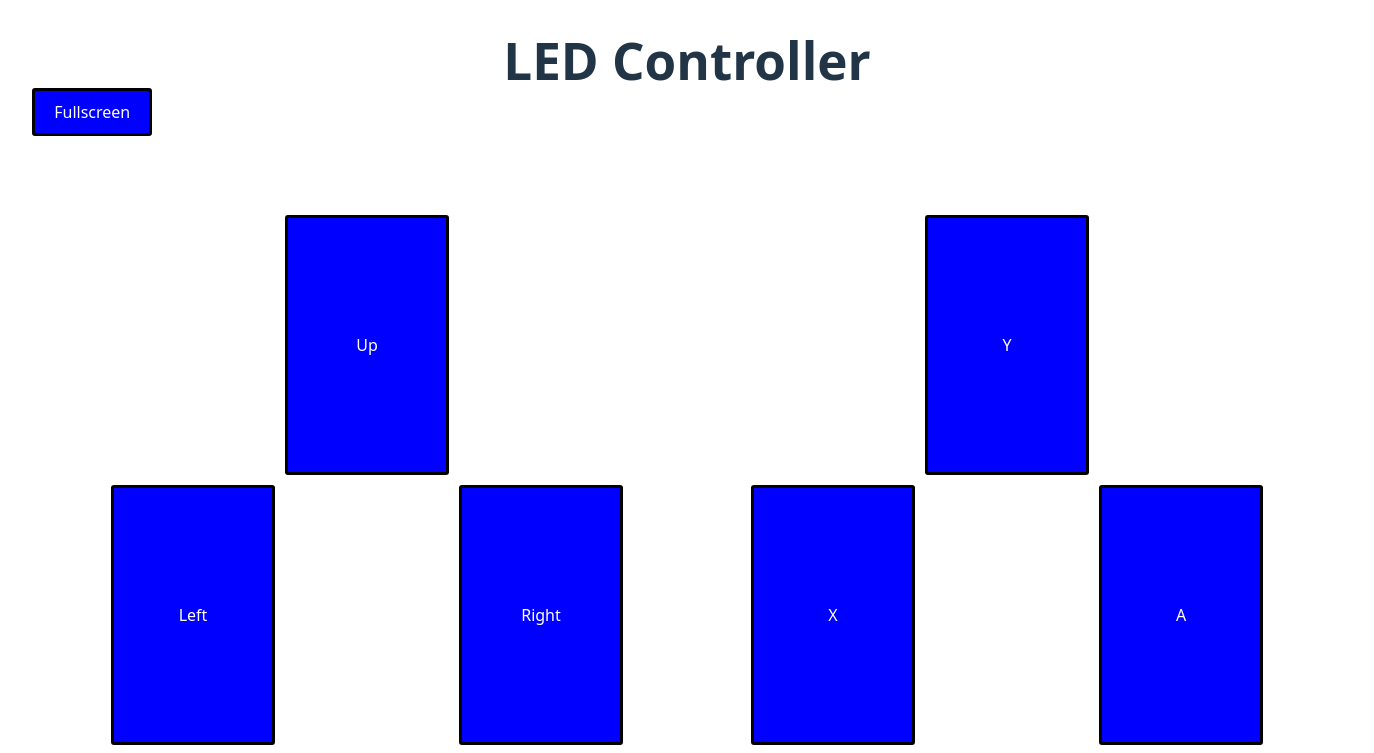
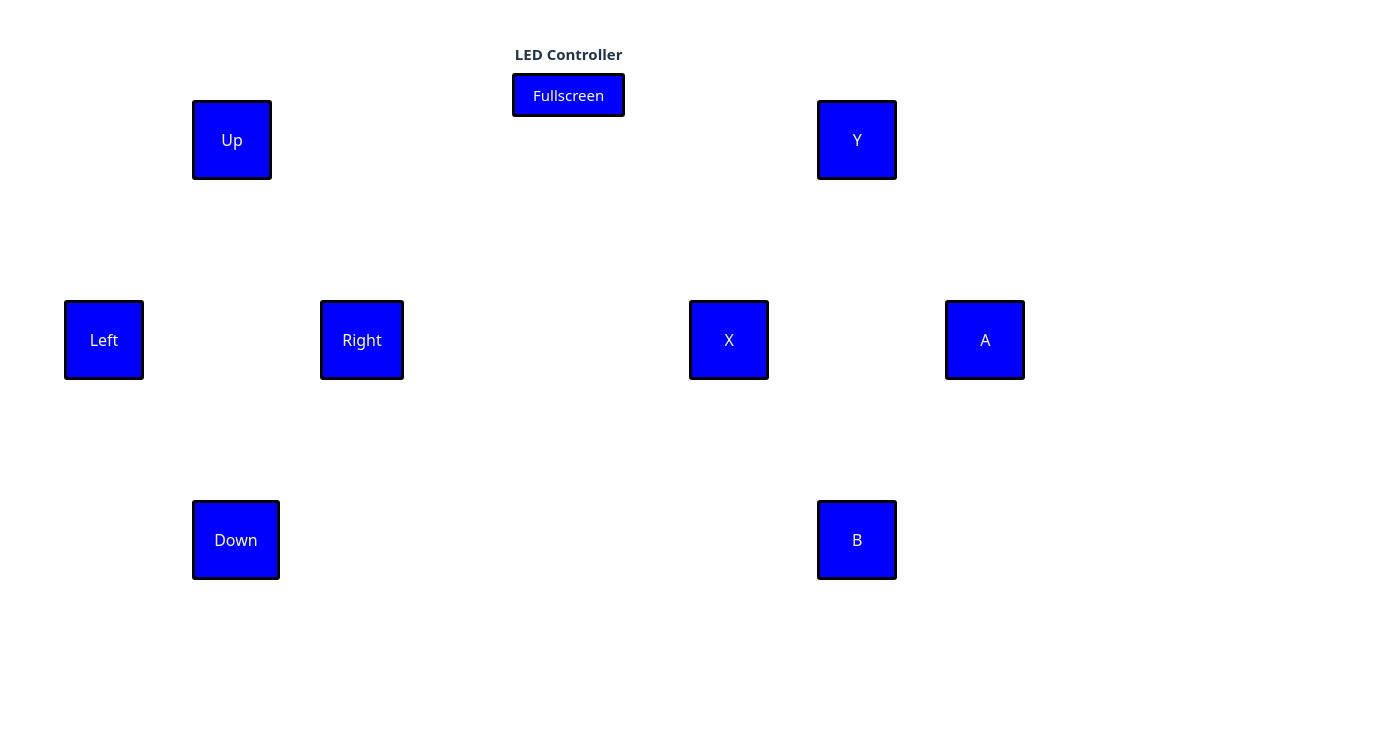
Before and after one commit to himiDias/custom-led-panel, a React (Vite) app in the folder src/http_server/frontend/: page / in a window 1280 px wide. Shown: the top 753 px of the page, 1374 px wide, since content can reach past the window. Built offline with nearby package versions, Linux system fonts and the light colour scheme.

Commit message:
css done for fullscreen mode, looks terrible on portrait, but unnecessary rn

```diff
--- a/src/http_server/frontend/src/App.css
+++ b/src/http_server/frontend/src/App.css
@@ -1,16 +1,25 @@
 #root {
-  padding: 2rem;
+
 }
 
 #container{
 	display: flex;
 	justify-content: space-between;
-	margin : 15px;
+
 }
 
 .screen-title{
-  margin: auto;
+  font-size : 15px;
+}
+
+#btn-fs{
+  font-size : 15px;
+  height : fit-content;
+}
+
+#header{
   text-align:center;
+  margin: 0 auto;
 }
 
 button{
@@ -18,16 +27,25 @@ button{
 	color:white;
 	border: 3px solid black;
 	border-radius: 3px;
+  height:5rem;
+  width:5rem;
+  min-width:fit-content;
 }
 
 #dpad,#buttons{
 	display: grid;
 	grid-template-columns:repeat(3,1fr);
 	grid-template-rows:repeat(3,1fr);
-	gap:10px;
-	width : 40vw;
-	height : 100vh;
+	width : 30vw;
+	height : 75vh;
+}
+
+#dpad{
   padding : 5vw;
+}
+
+#buttons{
+  padding : 5vw ;
 }
 
 #dpad-u, #btn-y{
--- a/src/http_server/frontend/src/App.jsx
+++ b/src/http_server/frontend/src/App.jsx
@@ -9,14 +9,17 @@ function App() {
 
   return (
     <>
-      <h1 class = "screen-title">LED Controller</h1>
-      <button onClick={enterLandscape}>Fullscreen</button>
       <div id = "container">
         <div id = "dpad">
           <ControllerButton id = "dpad-u" text = "Up" />
           <ControllerButton id = "dpad-d" text = "Down" />
           <ControllerButton id = "dpad-l" text = "Left" />
           <ControllerButton id = "dpad-r" text = "Right" />
+        </div>
+
+        <div id = "header">
+          <h1 class = "screen-title">LED Controller</h1>
+          <button id = "btn-fs" onClick={enterLandscape}>Fullscreen</button>
         </div>
 
         <div id = "buttons">
```
